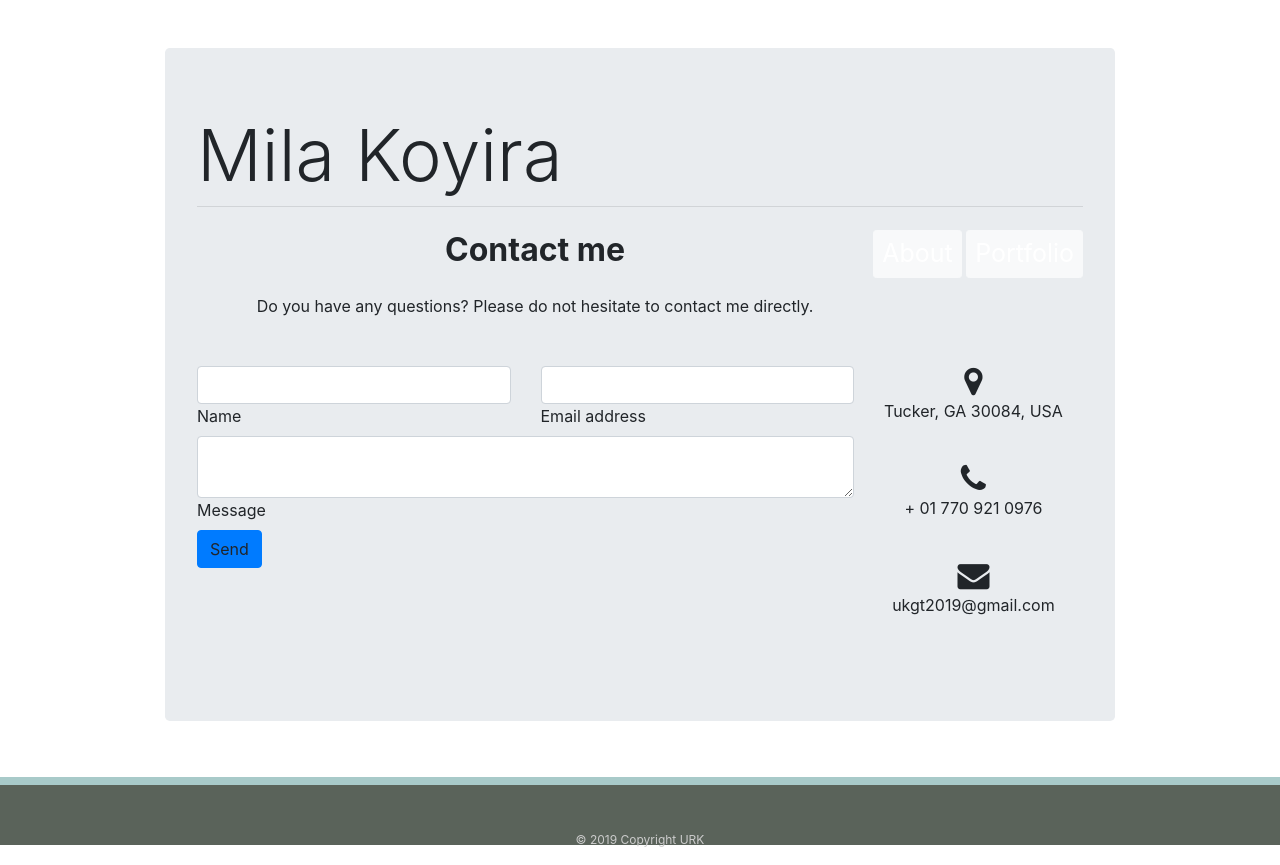
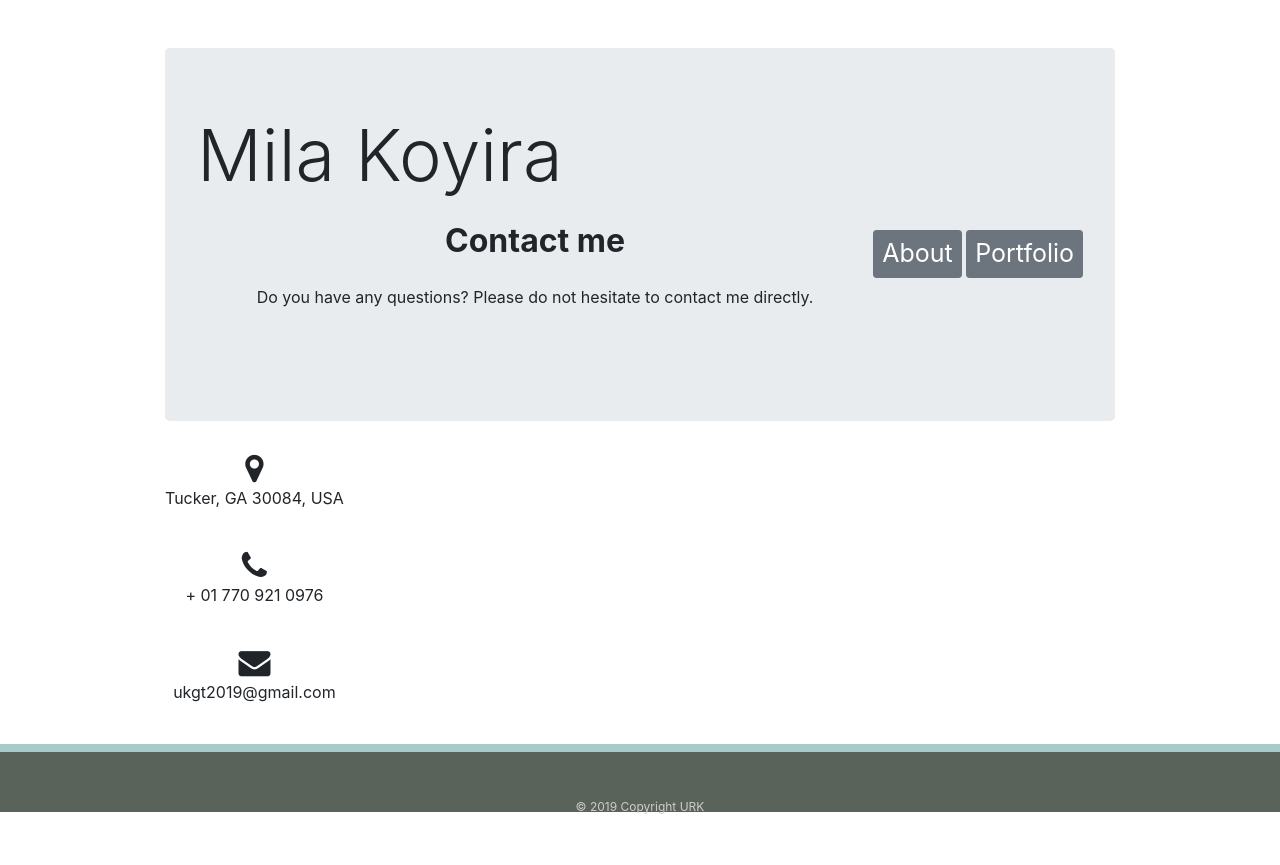
Before and after one commit to ukgt/Bootstrap-Portfolio, a plain HTML site: page contact.html in a window 1280 px wide. After the commit the page ends 832 px from the top, so only its background shows below. Drawn offline with nearby package versions, Linux system fonts and the light colour scheme.

Commit message:
updated Contact page

```diff
--- a/assets/style.css
+++ b/assets/style.css
@@ -45,6 +45,13 @@ a {
          background-color: rgb(172, 130, 130);
          }
      }
+.list-unstyled {
+
+    /* margin-top: 100px; */
+    display: block;
+    justify-content: center;
+    align-items: center;
+}
 
 .page-footer {
      /* position: absolute; */
@@ -59,5 +66,6 @@ a {
     background: #666666;
     border-top: 8px solid #a8cac9;
     height: 50px;
-    background-color:rgb(90, 99, 90)
+    background-color:rgb(90, 99, 90);
+    float: bottom;
 }
--- a/contact.html
+++ b/contact.html
@@ -1,12 +1,14 @@
 <!doctype html>
 <html lang="en">
+
     <head>
         <title>Contact Me</title>
         <!-- Required meta tags -->
         <meta charset="utf-8">
         <meta name="viewport" content="width=device-width, initial-scale=1, shrink-to-fit=no">
         <!-- Bootstrap CSS -->
-        <link rel="stylesheet" href="https://stackpath.bootstrapcdn.com/bootstrap/4.1.3/css/bootstrap.min.css" integrity="sha384-MCw98/SFnGE8fJT3GXwEOngsV7Zt27NXFoaoApmYm81iuXoPkFOJwJ8ERdknLPMO" crossorigin="anonymous">
+        <link rel="stylesheet" href="https://stackpath.bootstrapcdn.com/bootstrap/4.1.3/css/bootstrap.min.css"
+            integrity="sha384-MCw98/SFnGE8fJT3GXwEOngsV7Zt27NXFoaoApmYm81iuXoPkFOJwJ8ERdknLPMO" crossorigin="anonymous">
         <link rel='stylesheet' href='assets\style.css'>
     </head>
     <body>
@@ -18,68 +20,21 @@
                     <h1 class="display-3">Mila Koyira</h1>
                     <nav>
                         <div class="float-right"> <br>
-                            <button type="button" class="btn btn-sm btn-light"><a href="index.html">About</a></button>
-                            <button type="button" class="btn btn-sm btn-light"><a href="portfolio.html">Portfolio</a></button>
-                            <!-- <button type="button" class="btn btn-sm btn-light"><a href="contact.html">Contact</a></button> -->
+                            <button type="button" class="btn btn-sm btn-secondary"><a href="index.html">About</a></button>
+                            <button type="button" class="btn btn-sm btn-secondary"><a href="portfolio.html">Portfolio</a></button>
                             <div id="main-container" class="container">
-                                <section class="main-section">
                             </div><br>
                     </nav>
-                    <hr class="my-2">
-                    <form id="contact-form">
-                        <!--Section: Contact v.2-->
-                        <section class="mb-4">
-                            <!--Section heading-->
+                    <!-- <hr class="my-2"> -->
+                    <!-- <form id="contact-form"> -->
                         <h2 class="h1-responsive font-weight-bold text-center my-4">Contact me</h2>
                         <!--Section description-->
                         <p class="text-center w-responsive mx-auto mb-5">Do you have any questions? Please do not
                             hesitate to contact me directly.
                         </p>
-                            <div class="row">
-                                <!--Grid column-->
-                                <div class="col-md-9 mb-md-0 mb-5">
-                                    <form id="contact-form" name="contact-form" action="mail.php" method="POST">
-                                        <!--Grid row-->
-                                        <div class="row">
-                                            <!--Grid column-->
-                                            <div class="col-md-6">
-                                                <div class="md-form mb-0">
-                                                    <input type="text" id="name" name="name" class="form-control">
-                                                    <label for="name" class="">Name</label>
+                    <!-- </form> -->
                 </div>
-                                            </div>
-                                            <!--Grid column-->
-                                            <!--Grid column-->
-                                            <div class="col-md-6">
-                                                <div class="md-form mb-0">
-                                                    <input type="text" id="email" name="email" class="form-control">
-                                                    <label for="email" class="">Email address</label>
-                                                </div>
-                                            </div>
-                                            <!--Grid column-->
-                                        </div>
-                                        <!--Grid row-->
-                                        <!--Grid row-->
-                                        <!--Grid row-->
-                                        <!--Grid row-->
-                                        <div class="row">
-                                            <!--Grid column-->
-                                            <div class="col-md-12">
-                                                <div class="md-form">
-                                                    <textarea type="text" id="message" name="message" rows="2" class="form-control md-textarea"></textarea>
-                                                    <label for="message">Message</label>
-                                                </div>
-                                            </div>
-                                        </div>
-                                        <!--Grid row-->
-                                    </form>
-                                    <div class="text-center text-md-left">
-                                        <a class="btn btn-primary" onclick="document.getElementById('contact-form').submit();">Send</a>
-                                    </div>
-                                    <div class="status"></div>
-                                </div>
-                                <!--Grid column-->
-                                <!--Grid column-->
+                <div class = 'row'>
                         <div class="col-md-3 text-center">
                             <ul class="list-unstyled mb-0">
                                 <li><i class="fa fa-map-marker fa-2x"></i>
@@ -93,16 +48,12 @@
                                 </li>
                             </ul>
                         </div>
-                                <!--Grid column-->
                     </div>
-                        </section>
-                        <!--Section: Contact v.2-->
-                    </form>
-                    </section>
-                </div>
+
+
         </header>
         <br>
-        <footer class="page-footer font-small blue" style = "text-align:center; background-color:rgb(90, 99, 90)";>
+        <footer class="page-footer font-small blue" style="text-align:center; background-color:rgb(90, 99, 90)" ;>
             <div class="footer-copyright text-center py-3">© 2019 Copyright URK
             </div>
         </footer>
```
Lines whose indentation alone changed are shown as unchanged.
